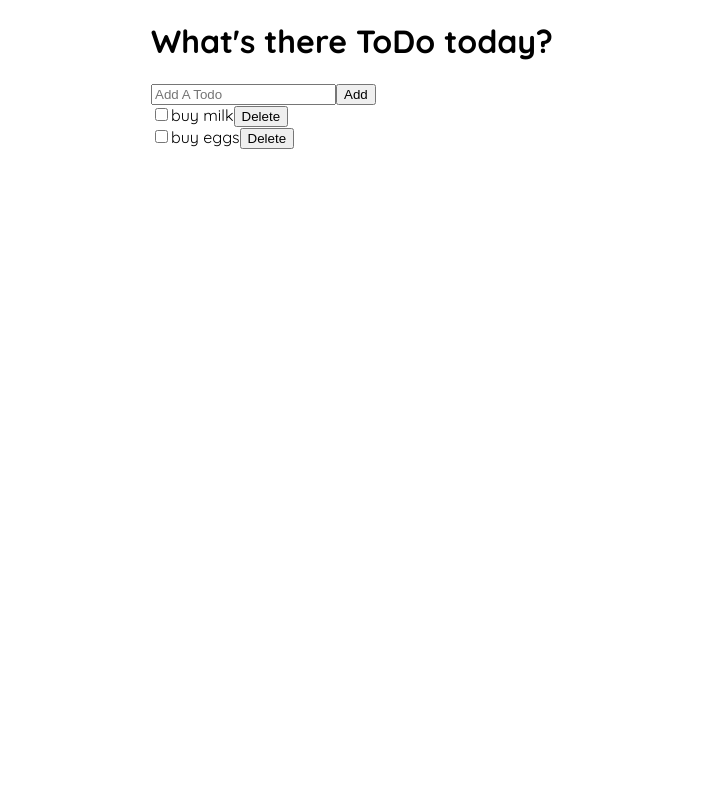
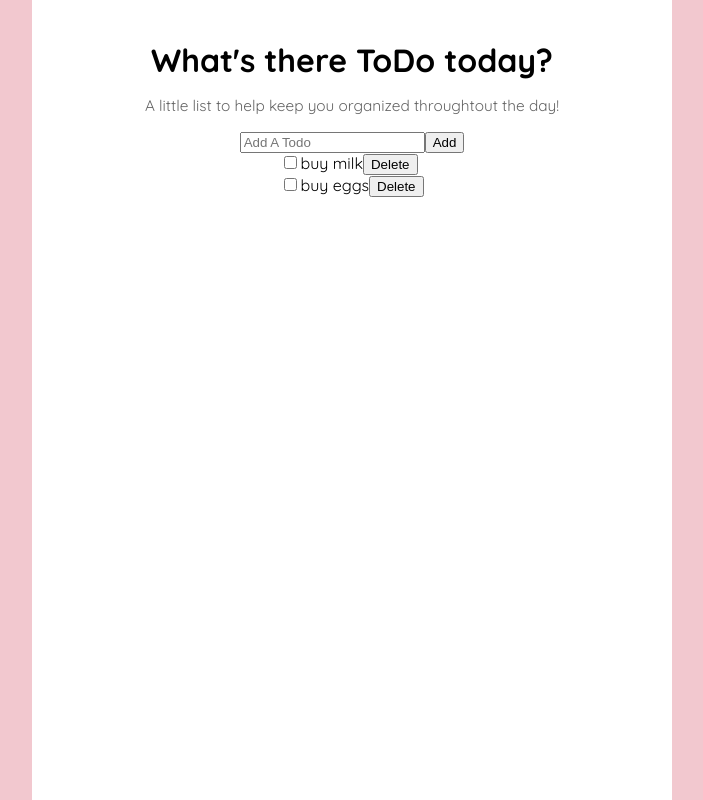
Before and after one commit to dpiedra42/todo-list, a Next.js app: page / in a window 1280 px wide. Shown: the whole page, without its empty margins (288-991 px from the left). Built offline with nearby package versions, Linux system fonts and the light colour scheme.

Commit message:
styled todoapp

```diff
--- a/components/TodoApp.jsx
+++ b/components/TodoApp.jsx
@@ -1,6 +1,7 @@
 import { useState } from 'react';
 import TodoAdd from './TodoAdd';
 import DisplayTodo from './DisplayTodo';
+import styled from '@emotion/styled';
 
 export default function TodoApp() {
     const [items, setItems] = useState([
@@ -36,13 +37,34 @@ export default function TodoApp() {
     };
 
     return (
-        <div>
-            <h1>What&apos;s there ToDo today?</h1>
+        <TodoAppContainer>
+            <Title>What&apos;s there ToDo today?</Title>
+            <Caption>A little list to help keep you organized throughtout the day!</Caption>
             <TodoAdd addTodo={addTodo}/>
             <DisplayTodo todos={items}
                          removeTodo={removeTodo}
                          toggleComplete={toggleComplete}
             />
-        </div>
+        </TodoAppContainer>
     )
   }
+
+  const TodoAppContainer = styled.div`
+      display: flex;
+      flex-direction: column;
+      align-items: center;
+      background-color: white;
+      height: 100vh;
+      width: 50vw;
+  `
+  const Title = styled.h1`
+    margin: 0;
+    padding: 5vh 0 2vh 0;
+    font-size: 2.5vw;
+`
+  const Caption = styled.p`
+      color: rgb(101, 101, 101);
+      margin: 0;
+      font-size: 1.2vw;
+      padding-bottom: 2vh;
+  `
--- a/package.json
+++ b/package.json
@@ -10,6 +10,7 @@
   },
   "dependencies": {
     "@emotion/react": "^11.9.0",
+    "@emotion/styled": "^11.8.1",
     "next": "12.1.4",
     "react": "18.0.0",
     "react-dom": "18.0.0"
--- a/pages/_document.jsx
+++ b/pages/_document.jsx
@@ -5,7 +5,7 @@ export default function Document() {
     <Html>
       <Head>
         <link rel="preconnect" href="https://fonts.googleapis.com"/>
-        <link rel="preconnect" href="https://fonts.gstatic.com" crossOrigin/>
+        <link rel="preconnect" href="https://fonts.gstatic.com" crossOrigin='true'/>
         <link href="https://fonts.googleapis.com/css2?family=Quicksand:wght@300;400;500;600;700&display=swap" rel="stylesheet"/>
       </Head>
       <body>
--- a/styles/globals.css
+++ b/styles/globals.css
@@ -1,8 +1,9 @@
 html, body {
     font-family: 'Quicksand', sans-serif;
-    display: flex;
-    justify-content: center;
     width: 100%;
     height: 100%;
     margin: 0;
+    background-color: rgb(242, 200, 207);
+    display: flex;
+    justify-content: center;
 }
```
Also changed, not shown: 1 other file (tests, documents, lock files or other folders).
